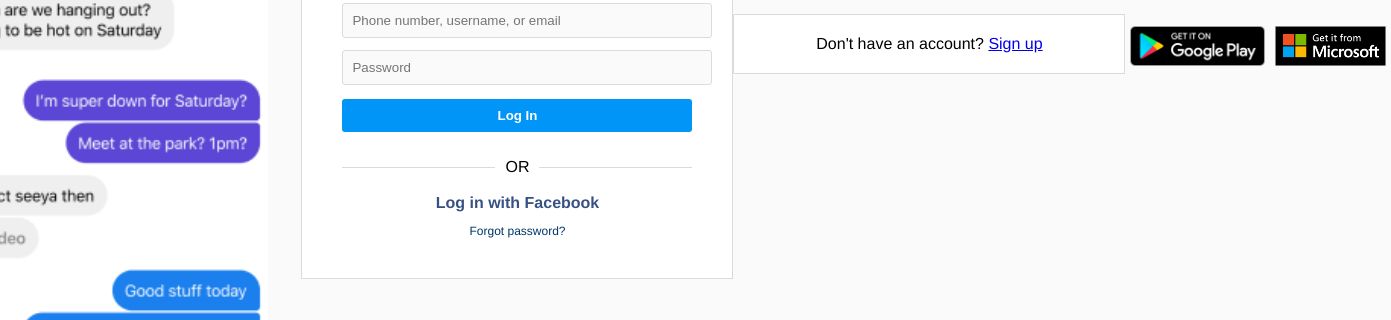
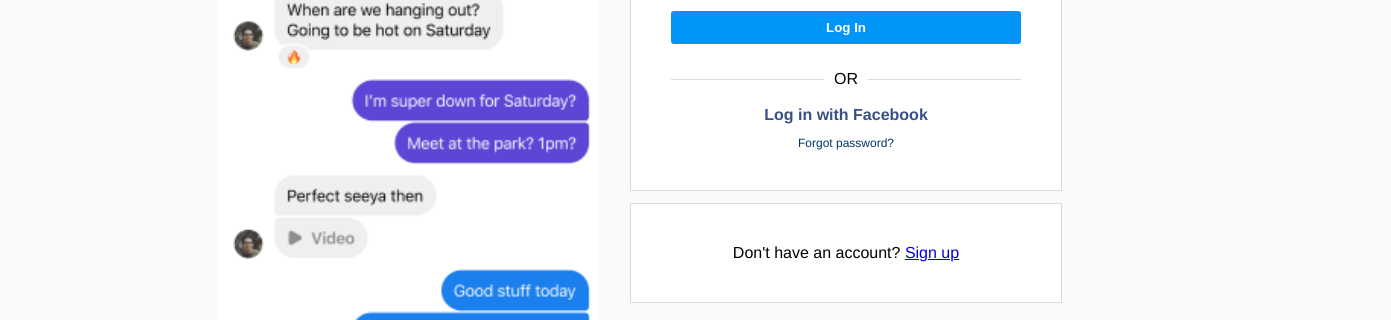
Before and after one commit to porasnagar/instagram.com, a website: page docs/index.html in a window 1280 px wide. Shown: the part 328-648 px from the top of the page, 1391 px wide, since content can reach past the window. Drawn offline with Linux system fonts and the light colour scheme.

Commit message:
Resize login box to match signup box

```diff
--- a/docs/index.html
+++ b/docs/index.html
@@ -11,6 +11,7 @@
         <div class="phone-image">
             <img src="../images/phone.png" alt="Instagram on phone">
         </div>
+        <div>
             <div class="form-container">
                 <img src="https://www.instagram.com/static/images/web/mobile_nav_type_logo.png/735145cfe0a4.png" alt="Instagram">
                 <form id="loginForm">
@@ -28,6 +29,7 @@
             <div class="app-links">
                 <a href="#"><img src="../images/googleplay.png" alt="Google Play"></a>
                 <a href="#"><img src="../images/microsoft.png" alt="Microsoft"></a>
+            </div>
         </div>
     </div>
     <div class="footer">
--- a/docs/styles.css
+++ b/docs/styles.css
@@ -79,7 +79,7 @@ body {
 }
 .signup-container {
     width: 350px;
-    padding: 20px;
+    padding: 40px;
     margin-top: 12px;
     border: 1px solid #dbdbdb;
     background-color: #fff;
```
Lines whose indentation alone changed are shown as unchanged.
